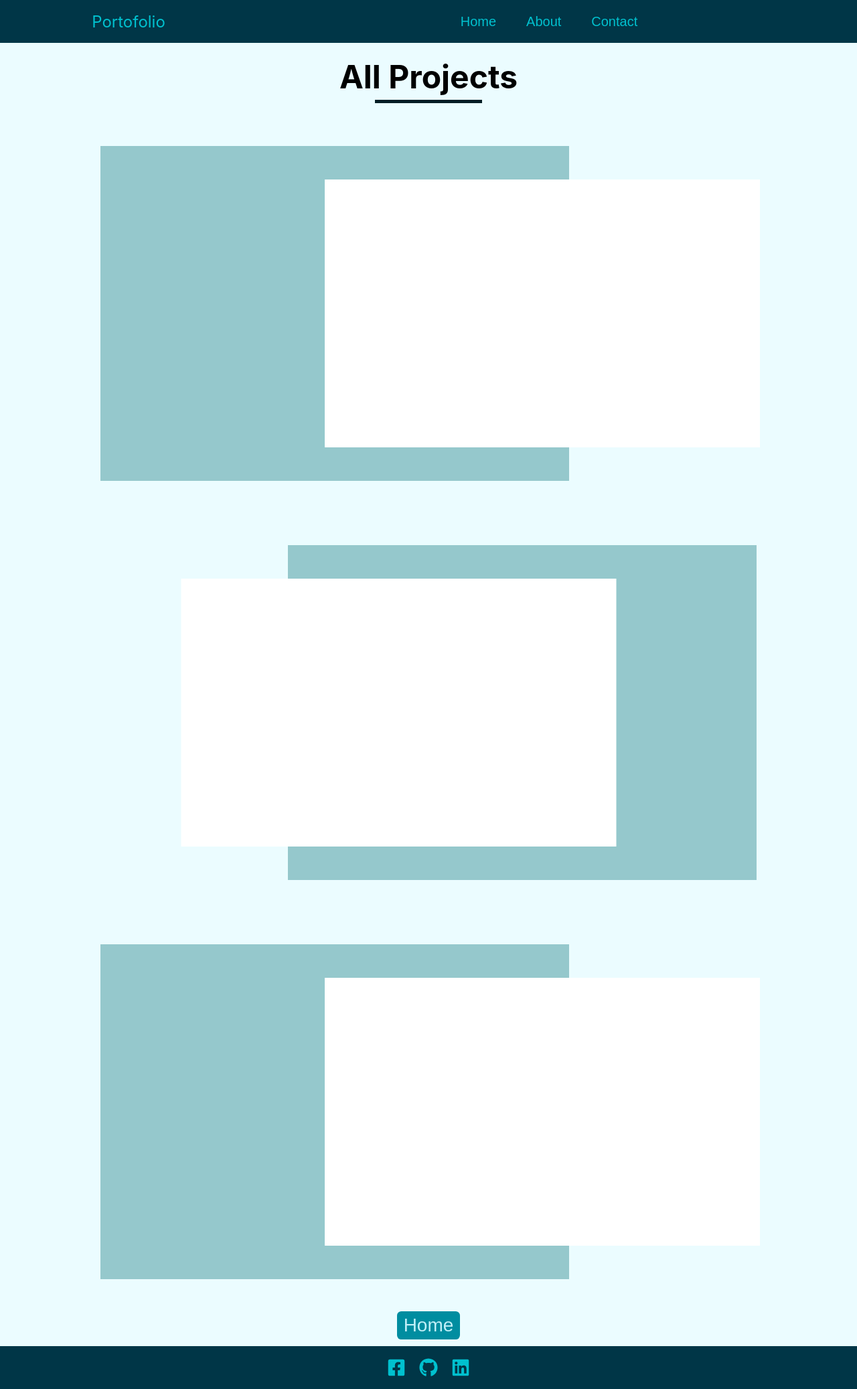
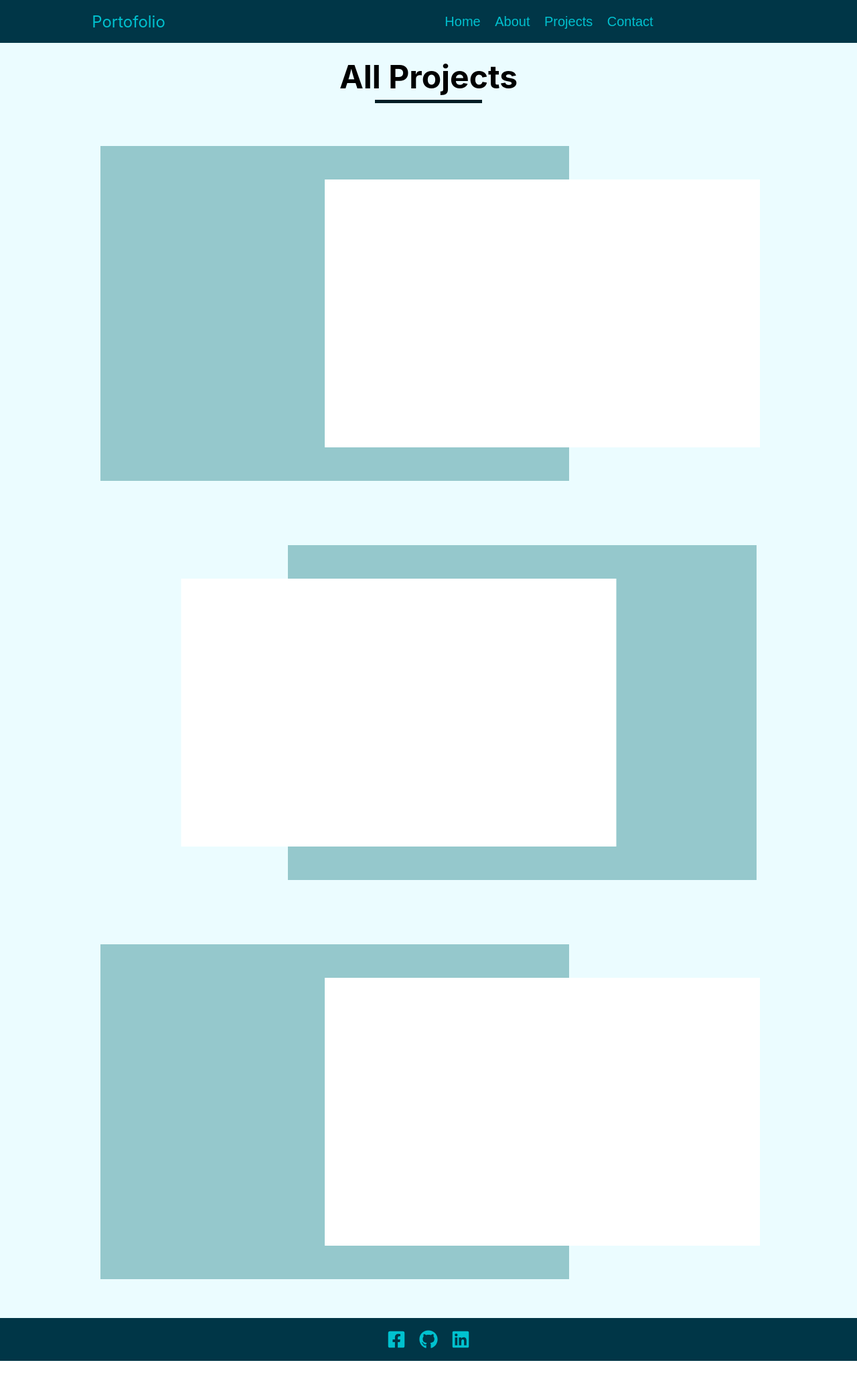
Before and after one commit to dragosdaniil/portofolio-app, a React (Create React App) app: page /allprojects in a window 1280 px wide. Shown: the whole page at 67% size. After the commit the page ends 2032 px from the top, so only its background shows below. Built offline with nearby package versions, Linux system fonts and the light colour scheme.

Commit message:
minor changes

```diff
--- a/src/App.js
+++ b/src/App.js
@@ -6,13 +6,41 @@ import Contact from "./pages/Contact";
 import Navbar from "./components/Navbar";
 import Footer from "./components/Footer";
 import AllProjects from "./pages/AllProjects";
+import ScrollToTop from "./components/ScrollToTop";
 
 import "./index.css";
+
+/* TODO List:
+  Create Navbar => done
+
+  Create Footer => done
+
+  Create Home Page => done
+  Create Projects Page => done
+  Create Contact Page =>
+  Create About Page =>
+
+  Arrange Service Component for data display =>
+  Arrange Project Component for data display =>
+
+  Gather Images for Project/About/Service displays =>
+
+  Create Contact Form => connect form to 3rd party?
+
+  Gather data =>
+  Create data api => post on screen =>
+
+  Test website for BUGS
+  *KNOWN BUGS*
+  - When the window is enlarged with dropdown open, the height is that
+  of the dropdown, not the nav
+*/
 
 function App() {
   return (
     <Router>
       <Navbar />
+      <ScrollToTop />
       <Switch>
         <Route exact path="/">
           <Home />
--- a/src/components/Navbar.js
+++ b/src/components/Navbar.js
@@ -4,6 +4,7 @@ import { FaBars } from "react-icons/fa";
 import { useGlobalContext } from "../context";
 
 const PageNavbar = () => {
+  // TO DO: FIX THE WIDTH-CHANGING BUG(DELETE THE INLINE STYLE WHEN WIDTH > 992px)
   const containerRef = useRef(null);
   const linksRef = useRef(null);
   const navRef = useRef(null);
@@ -66,6 +67,13 @@ const PageNavbar = () => {
             </Link>
           </li>
           <li className="link-item">
+            <Link to="/allprojects">
+              <button className="btn" onClick={() => setShowDropdown(false)}>
+                projects
+              </button>
+            </Link>
+          </li>
+          <li className="link-item">
             <Link to="/contact">
               <button className="btn" onClick={() => setShowDropdown(false)}>
                 contact
--- /dev/null
+++ b/src/components/ScrollToTop.js
@@ -0,0 +1,12 @@
+import { useEffect } from "react";
+import { useLocation } from "react-router-dom";
+
+export default function ScrollToTop() {
+  const { pathname } = useLocation();
+
+  useEffect(() => {
+    window.scrollTo(0, 0);
+  }, [pathname]);
+
+  return null;
+}
--- a/src/index.css
+++ b/src/index.css
@@ -183,6 +183,7 @@ header {
 .link-item {
   margin: 10px;
   height: 100%;
+  transition: var(--transition2);
 }
 .link-item:hover {
   border-bottom-color: var(--turquoise12);
@@ -421,6 +422,6 @@ header {
 
   .leftInfo,
   .rightInfo {
-    left: none;
+    transform: none;
   }
 }
--- a/src/pages/AllProjects.js
+++ b/src/pages/AllProjects.js
@@ -6,9 +6,9 @@ const AllProjects = () => {
   return (
     <main className="page">
       <FeaturedProjects title="All Projects" />
-      <Link to="/">
+      {/* <Link to="/">
         <button className="projects-btn btn">home</button>
-      </Link>
+      </Link> */}
     </main>
   );
 };
```
